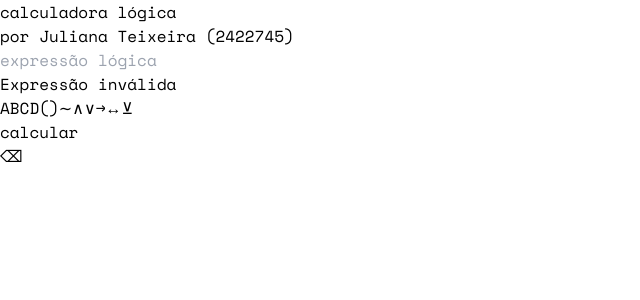
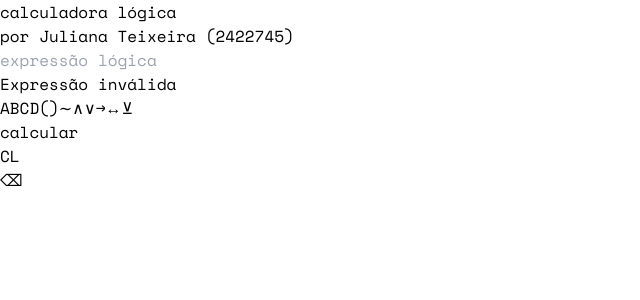
Before and after one commit to ajuteixeira/calculadora-logica, a React (Vite) app: page / in a window 1280 px wide. Shown: the top 300 px of the page, without its empty margins (0-640 px from the left). Built offline with nearby package versions, Linux system fonts and the light colour scheme.

Commit message:
adicionando o botão clear (CL)

```diff
--- a/src/components/Calculator.jsx
+++ b/src/components/Calculator.jsx
@@ -118,8 +118,11 @@ export default function Calculator() {
             disabled={error}
           />
         </div>
-        <div className="col-end-7 col-span-2 ...">
-          <Button onClick={clearInput} format="large" color="red" text="⌫" />
+        <div className="col-end-6 ">
+          <Button onClick={clearInput} format="default" color="red" text="CL" />
+        </div>
+        <div className="col-end-7">
+          <Button onClick={clearInput} format="default" color="red" text="⌫" />
         </div>
       </div>
     </>
```
